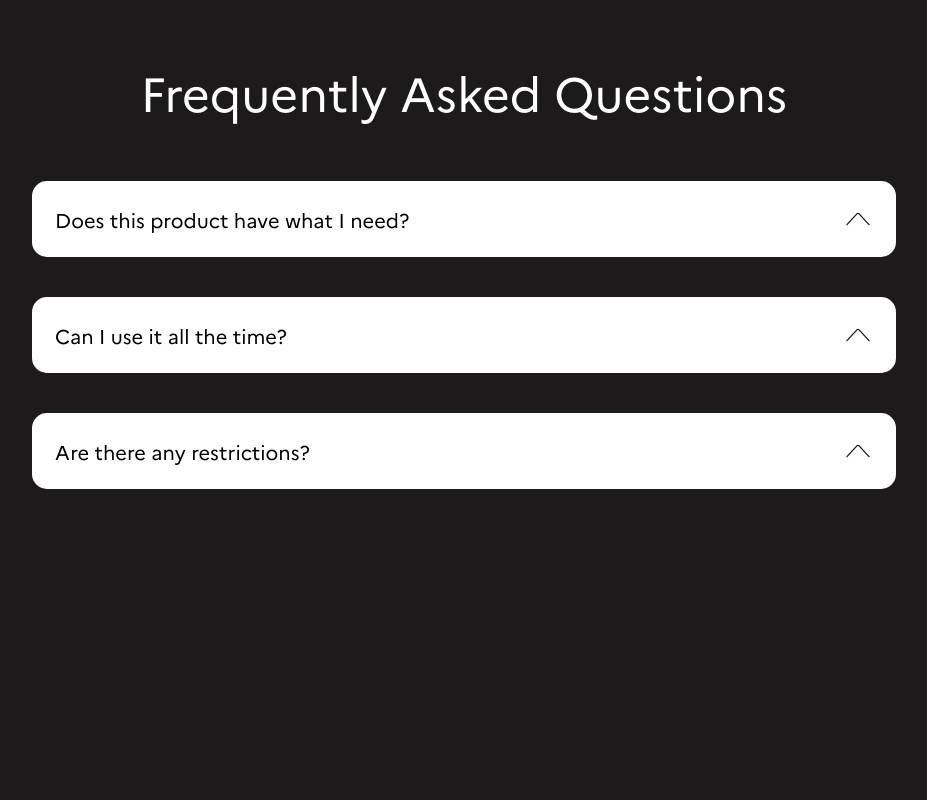
After one commit to HeartBeats-APP/HeartBeats-Website, a PHP site: the page made by q&a.html in a window 1280 px wide. The commit adds this page. Shown: the whole page, without its empty margins (176-1103 px from the left). Run offline with PHP 8.4, Linux system fonts and the light colour scheme.

Commit message:
Added Q&A

```diff
--- a/css/components/components.css
+++ b/css/components/components.css
@@ -3,6 +3,11 @@
   -moz-box-sizing: border-box;
   box-sizing: border-box;
   z-index: 99;
+}
+
+@font-face {
+  font-family: 'Marianne';
+  src: url(assets/fonts/Marianne-Regular.woff2) format('woff2')
 }
 
 body {
@@ -19,7 +24,7 @@ body {
 }
 
 /* Buttons set up */
-.main-button, .second-button, .button-animated-gradient, .button-animated-gradient2, input + .slider, button {
+.main-button, .second-button, .button-animated-gradient, .button-animated-gradient2, input + .slider, button, .language-button {
   transition: all 0.5s cubic-bezier(0.075, 0.82, 0.165, 1);
   font-family: "Marianne";
   font-style: normal;
@@ -32,7 +37,7 @@ body {
 }
 
 /* Buttons animations on hover */
-.main-button:hover, .second-button:hover, .button-animated-gradient:hover, .button-animated-gradient2:hover  {
+.main-button:hover, .second-button:hover, .button-animated-gradient:hover, .button-animated-gradient2:hover, .language-button:hover  {
   transition: all 0.5s cubic-bezier(0.075, 0.80, 0.165, 1);
   transform: scale(1.125);
   cursor: pointer;
@@ -340,3 +345,15 @@ input[type="radio"]:checked + label {
     background-color: linear-gradient(100deg, #E93D57 10%, #A423BA 100%);
   }
 }
+
+/* Language button --------------------------------------------------------------------------------------------------------------*/
+.language-button {
+  background-color: white;
+  border-radius: 100px;
+  color: #E93D57;
+  padding-top: .7em;
+  padding-bottom: .7em;
+  padding-left: 1em;
+  padding-right: 1em;
+  margin-right: 6em;
+}
--- /dev/null
+++ b/css/q&a.css
@@ -0,0 +1,131 @@
+/* Setup ------------------------------------------------------------------------------------------------------------------------*/
+* {
+  box-sizing: border-box;
+  transition: all 1.5s cubic-bezier(0.075, 0.8, 0.165, 1);
+
+  --main-gradient: linear-gradient(100deg, #e93d57 10%, #a423ba 100%);
+  --second-gradient: linear-gradient(
+    100deg,
+    #f7c23b 0%,
+    #e93d57 50%,
+    #a423ba 100%
+  );
+  --black: #1c1a1a;
+}
+
+@font-face {
+  font-family: "Marianne";
+  src: url(assets/fonts/Marianne-Regular.woff2) format("woff2");
+}
+
+details:hover {
+  transition: all 0.5s cubic-bezier(0.075, 0.8, 0.165, 1);
+  transform: scale(1.03);
+  cursor: pointer;
+  box-shadow: 0 0 100px -25px white;
+}
+
+/* Components -------------------------------------------------------------------------------------------------------------------*/
+
+body {
+  font-family: Marianne;
+  margin: 0 5% 0;
+  background: var(--black);
+}
+
+h2 {
+  margin: 5%;
+  font-size: 3em;
+  font-weight: 500;
+  text-align: center;
+  color: white;
+}
+
+details {
+  width: 75%;
+  min-height: 70px;
+  max-height: fit-content;
+  max-width: 75%;
+  padding: 2%;
+  margin: 0 auto;
+  position: relative;
+  font-size: 1.25em;
+  border-radius: 15px;
+  box-sizing: border-box;
+  background: white
+}
+
+/* padding between questions */
+details + details {
+  margin-top: 5vh;
+}
+
+details p {
+  display: flex;
+  color: var(--black);
+  font-weight: 300;
+  font-size: 1em;
+}
+
+summary {
+  display: flex;
+  justify-content: space-between;
+  align-items: center;
+  font-weight: 500;
+  cursor: pointer;
+}
+
+.control-icon {
+  pointer-events: none;
+  transform: scale(0.8);
+}
+
+.control-icon-close {
+  rotate: 180deg;
+  display: none;
+}
+
+details[open] .control-icon-close {
+  display: initial;
+}
+
+details[open] .control-icon-expand {
+  display: none;
+}
+
+/* responsive -------------------------------------------------------------------------------------------------------------------*/
+@media screen and (max-width: 600px) {
+
+  h2 {
+    font-size: 1.35em;
+    padding-top: 5%;
+    padding-bottom: 5%;
+  }
+
+  summary {
+    font-size: 0.7em;
+  }
+  details p {
+    font-size: 0.55em;
+  }
+
+  details {
+    width: 100%;
+    max-width: 100%;
+    padding: 5%;
+    margin: 0 auto;
+    position: relative;
+    font-size: 1.25em;
+    border-radius: 15px;
+    box-sizing: border-box;
+    background: white;
+  }
+
+  .control-icon {
+    transform: scale(0.6);
+  }
+
+  details + details {
+    margin-top: 5%;
+  }
+}
--- a/css/responsive.css
+++ b/css/responsive.css
@@ -19,6 +19,15 @@ body {
   background: var(--black);
 }
 
+/* wrapper (contains the whole page) --------------------------------------------------------------------------------------------*/
+.wrapper {
+  display: flex;
+  flex-direction: column;
+  background-color: transparent;
+  width: 100%;
+  height: 100vh;
+}
+
 /* Header section --------------------------------------------------------------------------------------------------------------- */
 .header {
   display: flex;
@@ -37,8 +46,7 @@ body {
 .header-right{
   display: flex;
   width: 100%;
-  justify-content: flex-end;
-  height: fit-content;
+  flex-direction: row-reverse;
 }
 
 .header a {
@@ -71,6 +79,9 @@ body {
 
 .header-right button {
   scale: .95;
+  height: fit-content;
+  width: fit-content;
+
 }
 
 /* Flexbox section -------------------------------------------------------------------------------------------------------------- */
@@ -118,11 +129,10 @@ h5 {
 }
 
 /* Responsive layout - when the screen is less than 500px wide, make the two columns stack on top of each other instead of next to each other */
-@media screen and (max-width: 500px) {
+@media screen and (max-width: 600px) {
   .row {
     flex-direction: column;
   }
-
 
   .header a {
     font-size: 0.75em;
--- /dev/null
+++ b/q&a.html
@@ -0,0 +1,46 @@
+<!DOCTYPE html>
+<html>
+
+<head>
+<title>HeartBeats</title>
+<meta charset="UTF-8">
+<meta name="viewport" content="width=device-width, initial-scale=1">
+<link rel="stylesheet" href="css/responsive.css">
+<link rel="stylesheet" href="css/components/components.css">
+<link rel="stylesheet" href="css/q&a.css">
+</head>
+
+<body>
+<div class="wrapper">
+
+    <h2>Frequently Asked Questions</h2>
+
+    <details>
+      <summary>
+        Does this product have what I need?
+        <img class="control-icon control-icon-expand" src="images/arrow.svg" alt="up-arrow" width="30" height="30">
+        <img class="control-icon control-icon-close" src="images/arrow.svg" alt="down-arrow" width="30" height="30">
+      </summary>
+      <p>Totally. Totally does.</p>
+    </details>
+
+    <details>
+      <summary>
+        Can I use it all the time?
+        <img class="control-icon control-icon-expand" src="images/arrow.svg" alt="up-arrow" width="30" height="30">
+        <img class="control-icon control-icon-close" src="images/arrow.svg" alt="down-arrow" width="30" height="30">
+      </summary>
+      <p>Of course you can, we won't stop you.</p>
+    </details>
+
+    <details>
+      <summary>
+        Are there any restrictions?
+        <img class="control-icon control-icon-expand" src="images/arrow.svg" alt="up-arrow" width="30" height="30">
+        <img class="control-icon control-icon-close" src="images/arrow.svg" alt="down-arrow" width="30" height="30">
+      </summary>
+      <p>Only your imagination my friend. Go forth!</p>
+    </details>
+</div>
+</body>
+</html>
```
Also changed, not shown: index.html (+5 -4 lines), CGU.html (added), account.html (added), contact.html (added), dashboard.html (added), images/arrow.svg (added), login.html (added).
